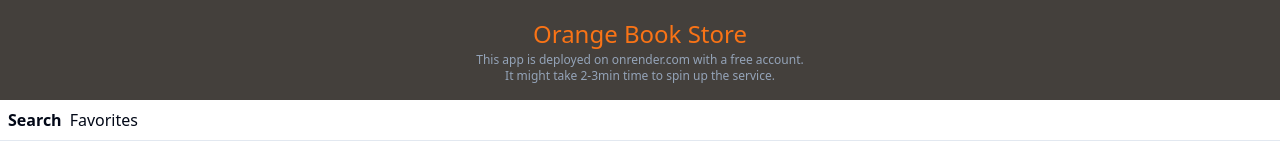
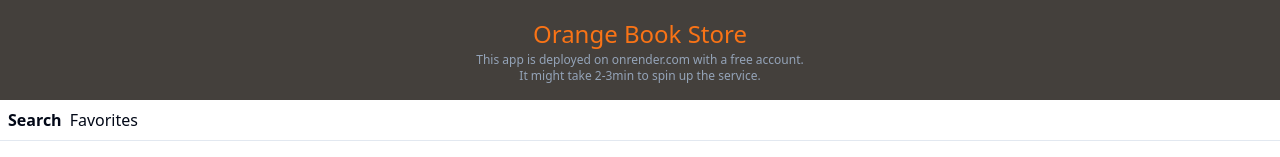
Before and after one commit to SergiuPlesco/orangebookstore, a React (Vite) app in the folder client/: page / in a window 1280 px wide. Shown: the top 157 px of the page. Built offline with nearby package versions, Linux system fonts and the light colour scheme; no server answers.

Commit message:
updated header note - removed min

```diff
--- a/client/src/components/header.tsx
+++ b/client/src/components/header.tsx
@@ -6,7 +6,7 @@ const Header = () => {
         This app is deployed on onrender.com with a free account.
       </p>
       <p className="text-xs text-slate-400 text-center">
-        It might take 2-3min time to spin up the service.
+        It might take 2-3min to spin up the service.
       </p>
     </div>
   );
```
